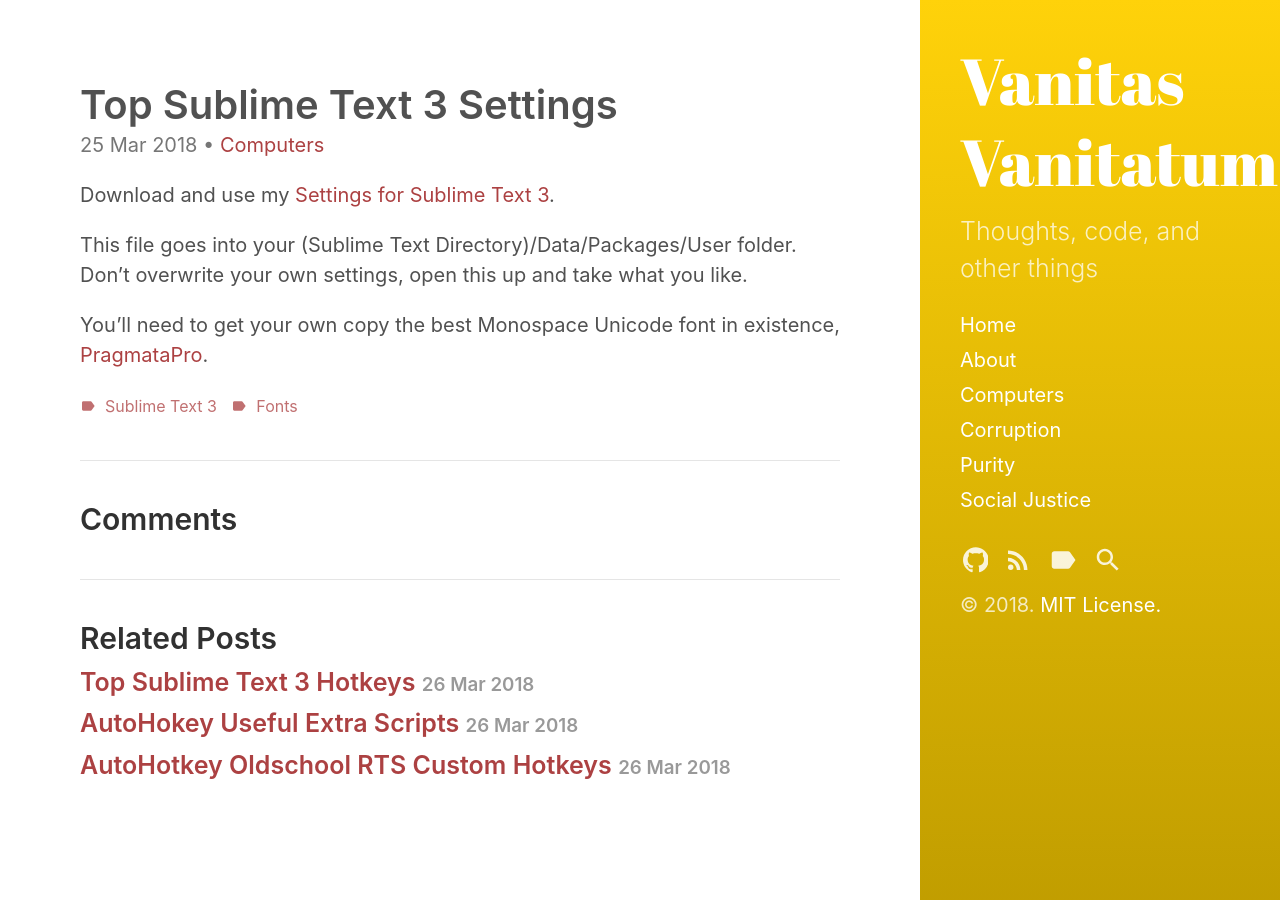
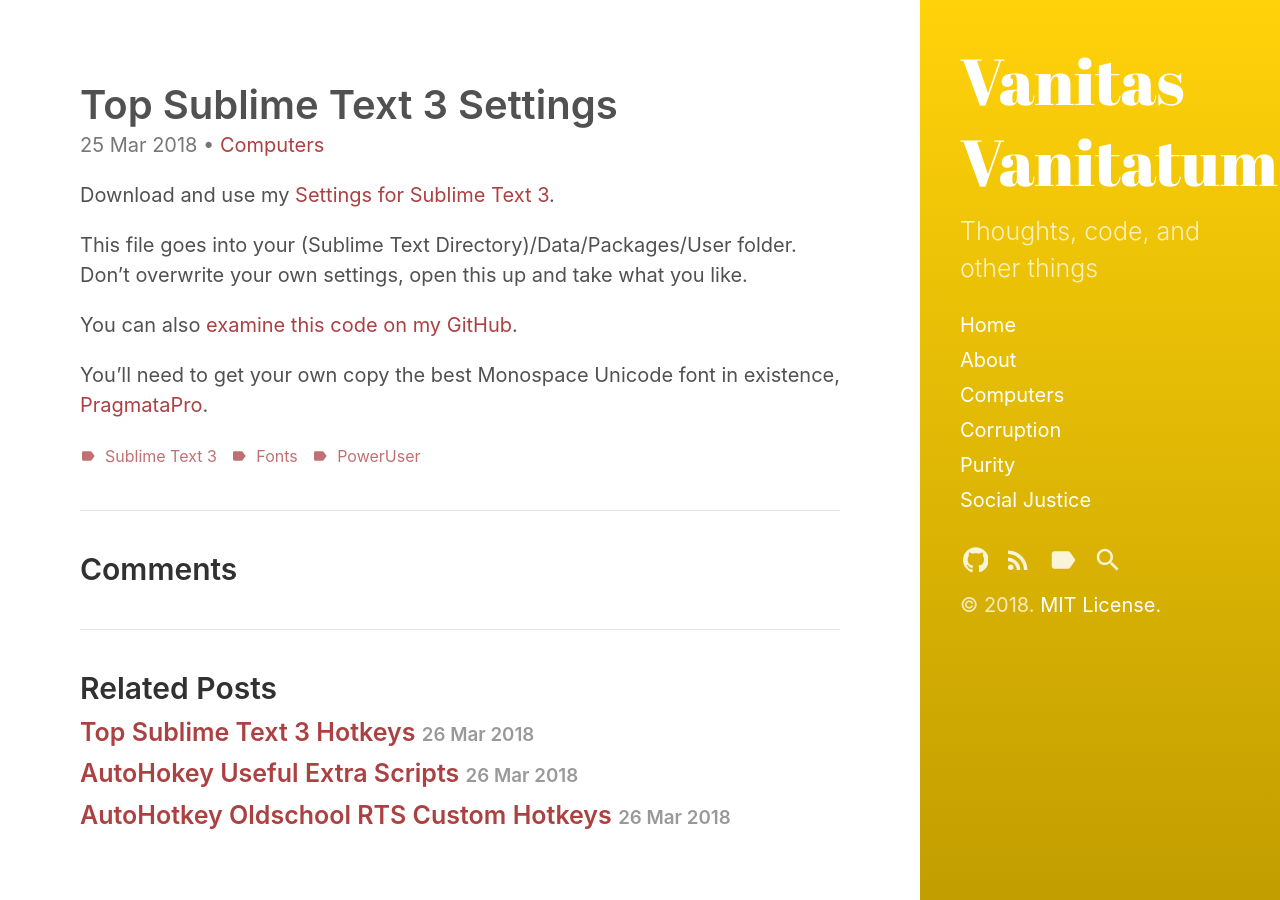
Before and after one commit to VanitasVanitatum/VanitasVanitatum.github.io, a Jekyll site: the page built from _posts/2018-03-25-top-sublime-text-3-settings.md, in a window 1280 px wide. Built offline with Jekyll 4.4.1, drawn with Linux system fonts in a browser that asks for light colours.

Commit message:
GitHub View Links

```diff
--- a/_posts/2018-03-25-top-sublime-text-3-settings.md
+++ b/_posts/2018-03-25-top-sublime-text-3-settings.md
@@ -6,10 +6,13 @@
 tags:
   - Sublime Text 3
   - Fonts
+  - PowerUser
 last_modified_at: 2018-03-25T12:57:42-05:00
 ---
-Download and use my <a href="{{ site.baseurl }}/downloads/Default%20(Windows).sublime-keymap">Settings for Sublime Text 3</a>.
+Download and use my <a href="{{ site.baseurl }}/downloads/Preferences.sublime-settings">Settings for Sublime Text 3</a>.
 
 This file goes into your (Sublime Text Directory)/Data/Packages/User folder. Don't overwrite your own settings, open this up and take what you like.
 
+You can also <a href="{{ site.github.repo }}/downloads/Preferences.sublime-settings">examine this code on my GitHub</a>.
+
 You'll need to get your own copy the best Monospace Unicode font in existence, <a href="https://www.fsd.it/shop/fonts/pragmatapro/">PragmataPro</a>.
```
Also changed, not shown: _posts/2018-03-26-top-sublime-text-3-hotkeys.md (+4 -1 lines).
